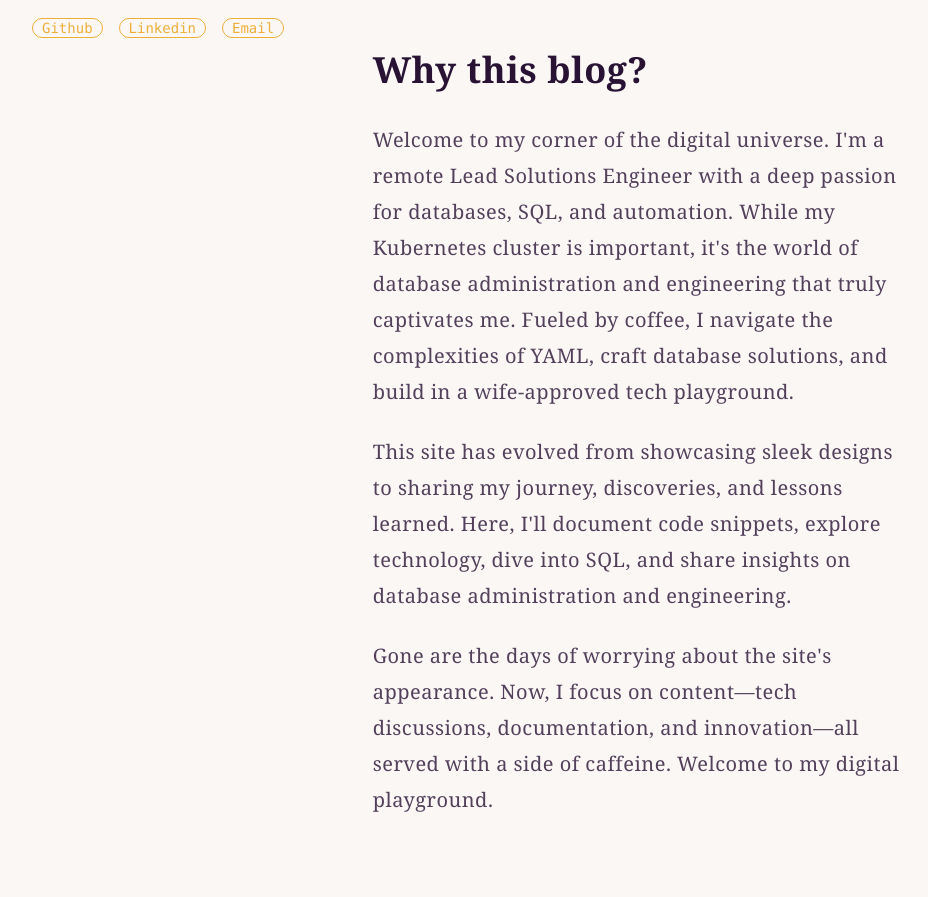
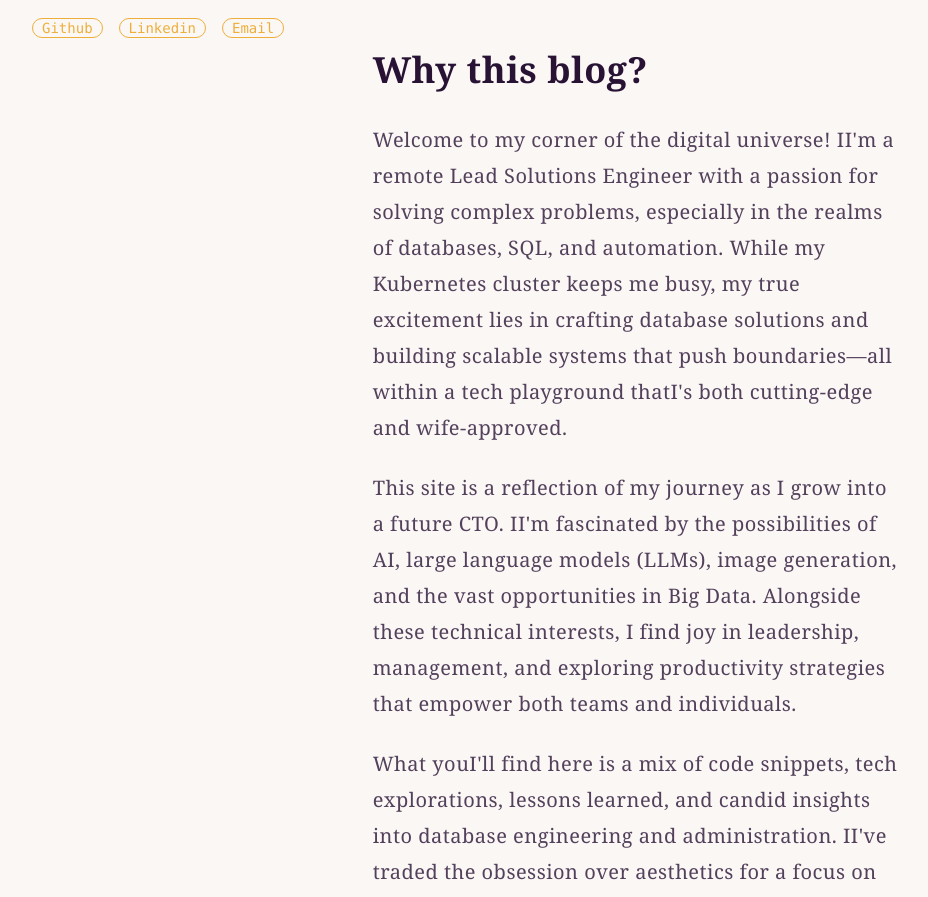
Before and after one commit to mrpbennett/personal-site, a Next.js app: page /about in a window 1280 px wide. Shown: the part 474-1371 px from the top of the page, without its empty margins (128-1056 px from the left). Built offline with nearby package versions, Linux system fonts and the light colour scheme.

Commit message:
changing the about page

```diff
--- a/src/app/about/page.js
+++ b/src/app/about/page.js
@@ -75,28 +75,36 @@ export default function About() {
 
         <article>
           <h2>Why this blog?</h2>
+
           <p>
-            Welcome to my corner of the digital universe. I&apos;m a remote Lead
-            Solutions Engineer with a deep passion for databases, SQL, and
-            automation. While my Kubernetes cluster is important, it&apos;s the
-            world of database administration and engineering that truly
-            captivates me. Fueled by coffee, I navigate the complexities of
-            YAML, craft database solutions, and build in a wife-approved tech
-            playground.
+            Welcome to my corner of the digital universe! II&apos;m a remote
+            Lead Solutions Engineer with a passion for solving complex problems,
+            especially in the realms of databases, SQL, and automation. While my
+            Kubernetes cluster keeps me busy, my true excitement lies in
+            crafting database solutions and building scalable systems that push
+            boundaries—all within a tech playground thatI&apos;s both
+            cutting-edge and wife-approved.
           </p>
 
           <p>
-            This site has evolved from showcasing sleek designs to sharing my
-            journey, discoveries, and lessons learned. Here, I&apos;ll document
-            code snippets, explore technology, dive into SQL, and share insights
-            on database administration and engineering.
+            This site is a reflection of my journey as I grow into a future CTO.
+            II&apos;m fascinated by the possibilities of AI, large language
+            models (LLMs), image generation, and the vast opportunities in Big
+            Data. Alongside these technical interests, I find joy in leadership,
+            management, and exploring productivity strategies that empower both
+            teams and individuals.
+          </p>
+          <p>
+            What youI&apos;ll find here is a mix of code snippets, tech
+            explorations, lessons learned, and candid insights into database
+            engineering and administration. II&apos;ve traded the obsession over
+            aesthetics for a focus on content—sharing ideas, innovations, and
+            the occasional caffeine-inspired epiphany.
           </p>
 
           <p>
-            Gone are the days of worrying about the site&apos;s appearance. Now,
-            I focus on content—tech discussions, documentation, and
-            innovation—all served with a side of caffeine. Welcome to my digital
-            playground.
+            Thanks for stopping by! HereI&apos;s to navigating the ever-evolving
+            tech landscape together.
           </p>
         </article>
       </section>
```
